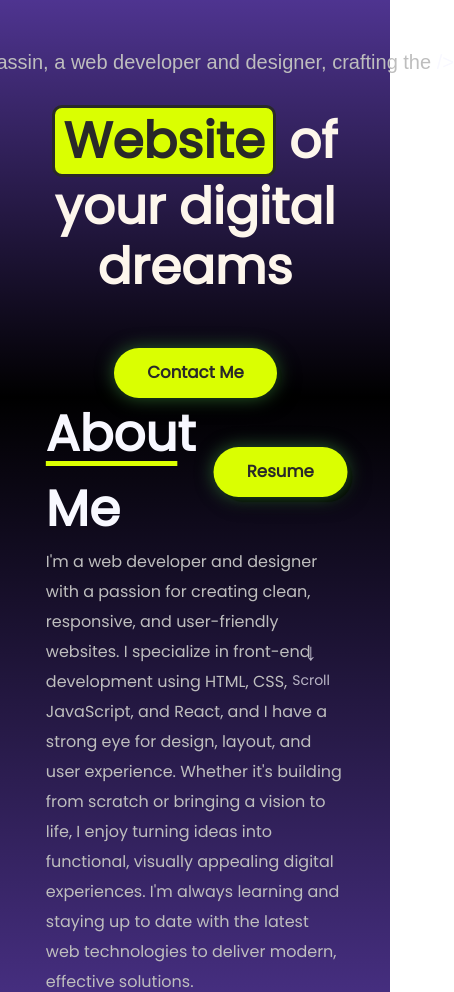
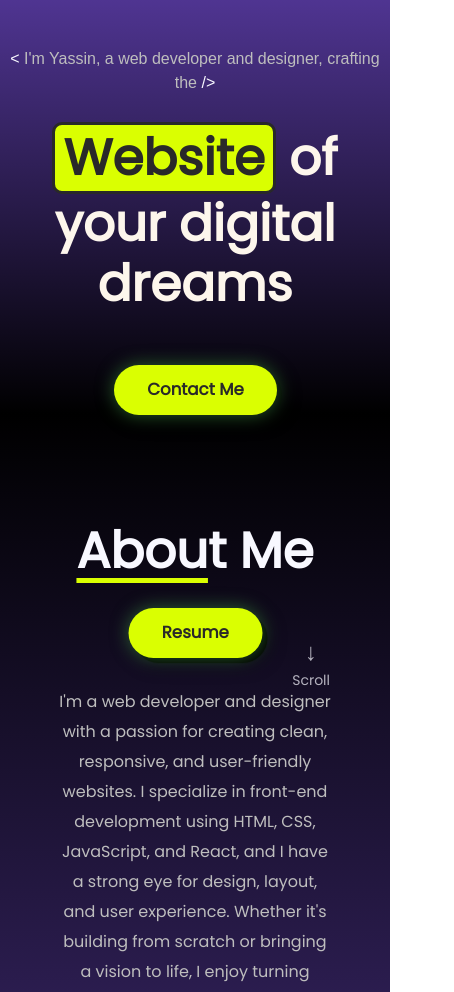
Before and after one commit to yasso2weny/Personal-Site, a plain HTML site: page index.html in a window 390 px wide. Shown: the part 99-1091 px from the top of the page, 454 px wide, since content can reach past the window. Drawn offline with Linux system fonts and the light colour scheme; a web font is replaced by a local one.

Commit message:
mobile edit

```diff
--- a/style.css
+++ b/style.css
@@ -743,7 +743,10 @@ body {
 /* #### MEDIA QUERIES #### */
 
 /* Mobile devices */
-@media (max-width: 768px) {
+@media (max-width: 1024px) {
+  body {
+    overflow-x: hidden;
+  }
   /* #### HERO SECTION #### */
   .hero-section {
     background-image: none;
@@ -751,8 +754,25 @@ body {
     height: auto;
   }
 
+  .tagline {
+    font-size: 16px;
+  }
+
+  .typewriter-text {
+    white-space: normal;
+    width: auto;
+    animation: none;
+  }
+
   .headline {
     font-size: 50px;
+    width: 90%;
+    animation: fadeIn 0.5s ease-in forwards;
+  }
+
+  .contact-btn {
+    animation: btnFadeIn 0.5s ease-in forwards 0.5s,
+      breathe 3s ease-in-out infinite 3s;
   }
 
   /* #### ABOUT ME SECTION #### */
@@ -760,12 +780,30 @@ body {
     background-image: none;
     background: linear-gradient(180deg, #000000 0%, #6241b4 100%);
     justify-content: space-evenly;
-    gap: 0;
+    height: auto;
+    gap: 30px;
+    padding-top: 100px;
   }
 
   .top-row {
     flex-wrap: wrap;
     justify-content: center;
+  }
+
+  .abt-info {
+    gap: 30px;
+  }
+
+  .abt-p {
+    text-align: center;
+  }
+
+  .abt-info-row {
+    display: flex;
+    flex-direction: column;
+    align-items: center;
+    justify-content: space-between;
+    gap: 1.25rem;
   }
 
   .project-sec-header-row {
@@ -776,6 +814,8 @@ body {
     flex-direction: column;
     align-items: center;
     gap: 40px;
+    height: auto;
+    padding: 40px;
   }
 
   .contact-info-section {
```
